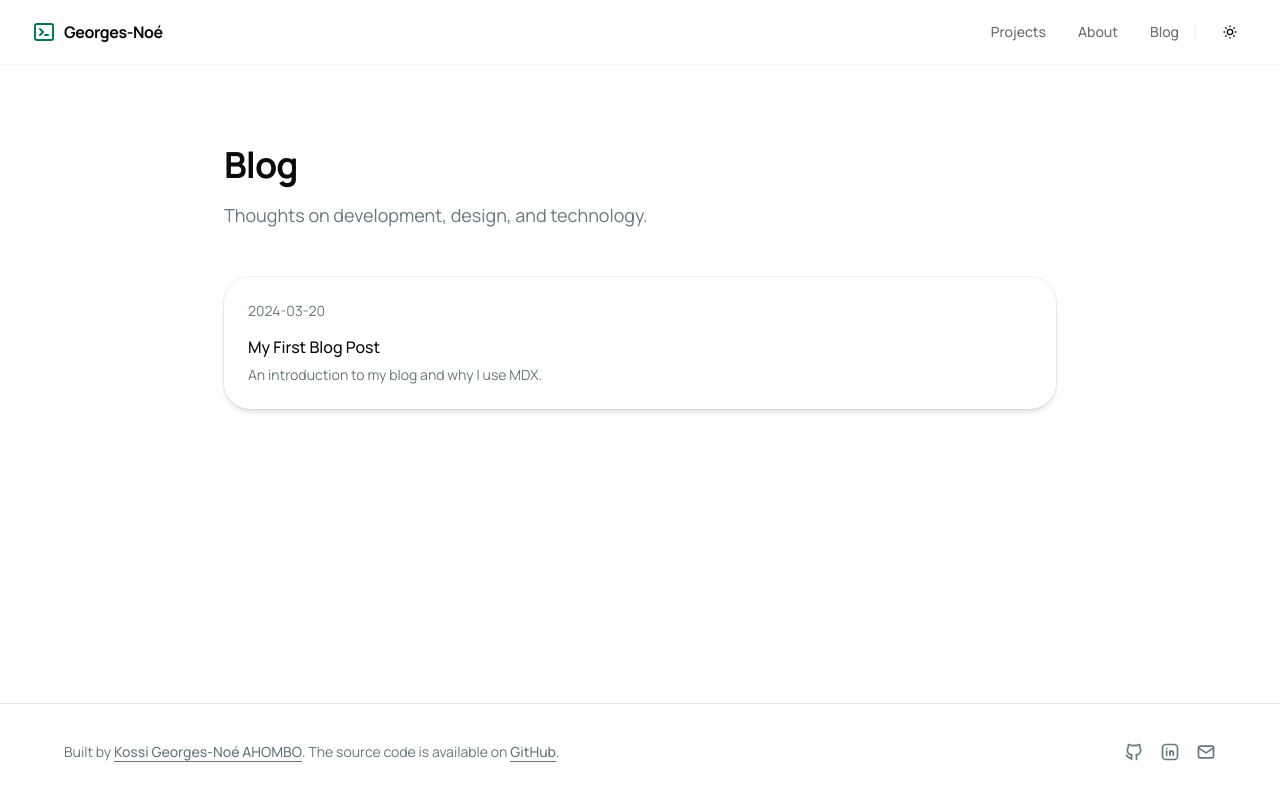
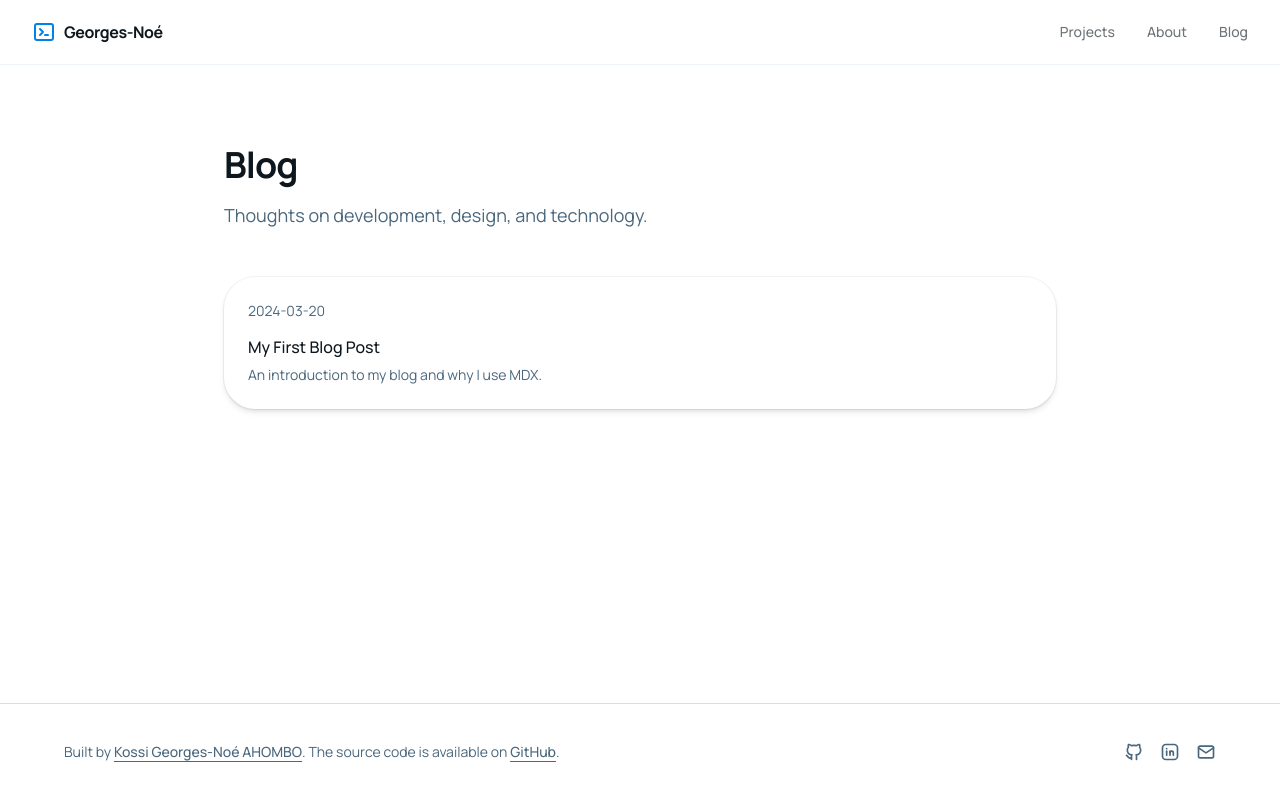
Before and after one commit to georgesnoe/georgesnoe.github.io, a Next.js app: page /blog in a window 1280 px wide. Built offline with nearby package versions, Linux system fonts and the light colour scheme.

Commit message:
feat: enhance blog functionality with dynamic metadata, sitemap, and new blog posts

```diff
--- /dev/null
+++ b/app/blog/[slug]/layout.tsx
@@ -0,0 +1,23 @@
+import { Metadata } from "next"
+import { blogPosts } from "@/lib/blog"
+
+type Props = {
+    params: Promise<{ slug: string }>
+}
+
+export async function generateMetadata({ params }: Props): Promise<Metadata> {
+    const { slug } = await params
+
+    const post = blogPosts.find(p => p.slug === slug)
+
+    return {
+        title: `${post?.title || "Blog Post"} | Georges-Noé`,
+        description: `${post?.description || "Read more about this topic on Georges-Noé's blog."}`,
+    }
+}
+
+export default function BlogPostLayout({
+    children
+}: Readonly<{ children: React.ReactNode }>) {
+    return children
+}
--- a/app/blog/page.tsx
+++ b/app/blog/page.tsx
@@ -1,16 +1,13 @@
 import Link from "next/link"
 import { Card, CardDescription, CardHeader, CardTitle } from "@/components/ui/card"
 import { FadeIn } from "@/components/fade-in"
+import { Metadata } from "next"
+import { blogPosts } from "@/lib/blog"
 
-// In a real app, you'd fetch this from the filesystem or a CMS
-const posts = [
-  {
-    slug: "first-post",
-    title: "My First Blog Post",
-    description: "An introduction to my blog and why I use MDX.",
-    date: "2024-03-20",
-  },
-]
+export const metadata: Metadata = {
+  title: "Blog | Georges-Noé",
+  description: "Thoughts on development, design, and technology.",
+}
 
 export default function BlogPage() {
   return (
@@ -25,7 +22,7 @@ export default function BlogPage() {
       </FadeIn>
 
       <div className="grid gap-6">
-        {posts.map((post, index) => (
+        {blogPosts.map((post, index) => (
           <FadeIn key={post.slug} delay={index * 0.1}>
             <Link href={`/blog/${post.slug}`}>
               <Card className="hover:bg-muted/50 transition-colors border-muted-foreground/10">
--- a/app/globals.css
+++ b/app/globals.css
@@ -1,8 +1,6 @@
 @import "tailwindcss";
 @import "tw-animate-css";
 @import "shadcn/tailwind.css";
-
-@custom-variant dark (&:is(.dark *));
 
 @theme inline {
     --font-heading: var(--font-sans);
@@ -49,55 +47,39 @@
 
 :root {
     --background: oklch(1 0 0);
-    --foreground: oklch(0.148 0.004 228.8);
+    --foreground: oklch(0.2 0.02 240);
     --card: oklch(1 0 0);
-    --card-foreground: oklch(0.148 0.004 228.8);
+    --card-foreground: oklch(0.2 0.02 240);
     --popover: oklch(1 0 0);
-    --popover-foreground: oklch(0.148 0.004 228.8);
-    --primary: oklch(0.508 0.118 165.612);
-    --primary-foreground: oklch(0.979 0.021 166.113);
-    --secondary: oklch(0.967 0.001 286.375);
-    --secondary-foreground: oklch(0.21 0.006 285.885);
-    --muted: oklch(0.963 0.002 197.1);
-    --muted-foreground: oklch(0.56 0.021 213.5);
-    --accent: oklch(0.963 0.002 197.1);
-    --accent-foreground: oklch(0.218 0.008 223.9);
-    --destructive: oklch(0.577 0.245 27.325);
-    --border: oklch(0.925 0.005 214.3);
-    --input: oklch(0.925 0.005 214.3);
-    --ring: oklch(0.723 0.014 214.4);
-    --chart-1: oklch(0.845 0.143 164.978);
-    --chart-2: oklch(0.696 0.17 162.48);
-    --chart-3: oklch(0.596 0.145 163.225);
-    --chart-4: oklch(0.508 0.118 165.612);
-    --chart-5: oklch(0.432 0.095 166.913);
-    --radius: 0.625rem;
-    --sidebar: oklch(0.987 0.002 197.1);
-    --sidebar-foreground: oklch(0.148 0.004 228.8);
-    --sidebar-primary: oklch(0.596 0.145 163.225);
-    --sidebar-primary-foreground: oklch(0.979 0.021 166.113);
-    --sidebar-accent: oklch(0.963 0.002 197.1);
-    --sidebar-accent-foreground: oklch(0.218 0.008 223.9);
-    --sidebar-border: oklch(0.925 0.005 214.3);
-    --sidebar-ring: oklch(0.723 0.014 214.4);
-}
+    --popover-foreground: oklch(0.2 0.02 240);
+    --primary: oklch(0.6 0.18 250);
+    --primary-foreground: oklch(0.98 0.01 250);
+    --secondary: oklch(0.95 0.03 260);
+    --secondary-foreground: oklch(0.3 0.1 260);
+    --muted: oklch(0.97 0.01 240);
+    --muted-foreground: oklch(0.5 0.05 240);
+    --accent: oklch(0.92 0.05 280);
+    --accent-foreground: oklch(0.3 0.15 280);
+    --destructive: oklch(0.6 0.2 20);
+    --border: oklch(0.9 0.02 240);
+    --input: oklch(0.9 0.02 240);
+    --ring: oklch(0.7 0.1 250);
+    --chart-1: oklch(0.7 0.15 200);
+    --chart-2: oklch(0.6 0.18 180);
+    --chart-3: oklch(0.5 0.15 160);
+    --chart-4: oklch(0.4 0.12 140);
+    --chart-5: oklch(0.3 0.1 120);
+    --radius: 0.75rem;
+    --sidebar: oklch(0.98 0.01 240);
+    --sidebar-foreground: oklch(0.2 0.02 240);
+    --sidebar-primary: oklch(0.6 0.18 250);
+    --sidebar-primary-foreground: oklch(0.98 0.01 250);
+    --sidebar-accent: oklch(0.95 0.03 260);
+    --sidebar-accent-foreground: oklch(0.3 0.1 260);
+    --sidebar-border: oklch(0.9 0.02 240);
+    --sidebar-ring: oklch(0.7 0.1 250);
 
-.dark {
-    --background: oklch(0.148 0.004 228.8);
-    --foreground: oklch(0.987 0.002 197.1);
-    --card: oklch(0.218 0.008 223.9);
-    --card-foreground: oklch(0.987 0.002 197.1);
-    --popover: oklch(0.218 0.008 223.9);
-    --popover-foreground: oklch(0.987 0.002 197.1);
-    --primary: oklch(0.432 0.095 166.913);
-    --primary-foreground: oklch(0.979 0.021 166.113);
-    --secondary: oklch(0.274 0.006 286.033);
-    --secondary-foreground: oklch(0.985 0 0);
-    --muted: oklch(0.275 0.011 216.9);
-    --muted-foreground: oklch(0.723 0.014 214.4);
-    --accent: oklch(0.275 0.011 216.9);
-    --accent-foreground: oklch(0.987 0.002 197.1);
-    --destructive: oklch(0.704 0.191 22.216);
+    /*
     --border: oklch(1 0 0 / 10%);
     --input: oklch(1 0 0 / 15%);
     --ring: oklch(0.56 0.021 213.5);
@@ -114,6 +96,7 @@
     --sidebar-accent-foreground: oklch(0.987 0.002 197.1);
     --sidebar-border: oklch(1 0 0 / 10%);
     --sidebar-ring: oklch(0.56 0.021 213.5);
+    */
 }
 
 @layer base {
--- a/app/layout.tsx
+++ b/app/layout.tsx
@@ -1,4 +1,5 @@
 import { Geist_Mono, Manrope } from "next/font/google"
+import { Metadata } from "next"
 
 import "./globals.css"
 import { ThemeProvider } from "@/components/theme-provider"
@@ -13,6 +14,40 @@ const fontMono = Geist_Mono({
   subsets: ["latin"],
   variable: "--font-mono",
 })
+
+export const metadata: Metadata = {
+  title: {
+    default: "Kossi Georges-Noé AHOMBO | Full Stack Software Engineer",
+    template: "%s | Georges-Noé",
+  },
+  description:
+    "Software Engineer & Information Systems student passionate about building clean, scalable, and well-crafted digital products.",
+  keywords: [
+    "Software Engineer",
+    "Full Stack",
+    "Next.js",
+    "TypeScript",
+    "Lomé, Togo",
+  ],
+  authors: [{ name: "Kossi Georges-Noé AHOMBO" }],
+  openGraph: {
+    title: "Kossi Georges-Noé AHOMBO",
+    description:
+      "Software Engineer & Information Systems student passionate about building clean, scalable, and well-crafted digital products.",
+    url: "https://www.georgesnoe.fr.eu.org",
+    siteName: "Georges-Noé Portfolio",
+    locale: "en_US",
+    type: "website",
+  },
+  robots: {
+    index: true,
+    follow: true,
+  },
+}
+
+export const viewport = {
+  themeColor: "#6366f1",
+}
 
 export default function RootLayout({
   children,
--- /dev/null
+++ b/app/robots.ts
@@ -0,0 +1,13 @@
+import { MetadataRoute } from "next"
+
+export const dynamic = "force-static"
+
+export default function robots(): MetadataRoute.Robots {
+  return {
+    rules: {
+      userAgent: "*",
+      allow: "/",
+    },
+    sitemap: "https://georgesnoe.fr.eu.org/sitemap.xml",
+  }
+}
--- /dev/null
+++ b/app/sitemap.ts
@@ -0,0 +1,31 @@
+import { MetadataRoute } from "next"
+import { blogPosts } from "@/lib/blog"
+
+export const dynamic = "force-static"
+
+export default function sitemap(): MetadataRoute.Sitemap {
+  const baseUrl = "https://georgesnoe.fr.eu.org"
+
+  const blogPostsSitemap: MetadataRoute.Sitemap = blogPosts.map((post) => ({
+    url: `${baseUrl}/blog/${post.slug}`,
+    lastModified: new Date(),
+    changeFrequency: "weekly",
+    priority: 0.6,
+  }))
+
+  return [
+    {
+      url: baseUrl,
+      lastModified: new Date(),
+      changeFrequency: "monthly",
+      priority: 1,
+    },
+    {
+      url: `${baseUrl}/blog`,
+      lastModified: new Date(),
+      changeFrequency: "weekly",
+      priority: 0.8,
+    },
+    ...blogPostsSitemap,
+  ]
+}
--- a/components/navbar.tsx
+++ b/components/navbar.tsx
@@ -44,29 +44,6 @@ export function Navbar() {
               Blog
             </Link>
           </nav>
-          <div className="h-4 w-px bg-border/60" />
-          <DropdownMenu>
-            <DropdownMenuTrigger
-              render={(props) => (
-                <Button variant="ghost" size="icon" className="h-9 w-9" {...props}>
-                  <IconSun className="h-[1.2rem] w-[1.2rem] scale-100 rotate-0 transition-all dark:scale-0 dark:-rotate-90" />
-                  <IconMoon className="absolute h-[1.2rem] w-[1.2rem] scale-0 rotate-90 transition-all dark:scale-100 dark:rotate-0" />
-                  <span className="sr-only">Toggle theme</span>
-                </Button>
-              )}
-            />
-            <DropdownMenuContent align="end" className="min-w-32">
-              <DropdownMenuItem onClick={() => setTheme("light")}>
-                Light
-              </DropdownMenuItem>
-              <DropdownMenuItem onClick={() => setTheme("dark")}>
-                Dark
-              </DropdownMenuItem>
-              <DropdownMenuItem onClick={() => setTheme("system")}>
-                System
-              </DropdownMenuItem>
-            </DropdownMenuContent>
-          </DropdownMenu>
         </div>
       </div>
     </nav>
--- /dev/null
+++ b/lib/blog.ts
@@ -0,0 +1,8 @@
+export const blogPosts = [
+  {
+    slug: "first-post",
+    title: "My First Blog Post",
+    description: "An introduction to my blog and why I use MDX.",
+    date: "2024-03-20",
+  },
+]
--- a/lib/data.ts
+++ b/lib/data.ts
@@ -12,6 +12,47 @@ I speak Ewe (native), French, English, and a bit of Spanish and Deutsch.`,
   linkedin: "https://linkedin.com/in/kossigeorgesnoeahombo",
   location: "Lomé, Togo",
 }
+
+export const currentFocus = [
+  {
+    title: "Distributed Systems",
+    description: "Exploring P2P protocols and decentralized architectures for resilient applications.",
+    icon: "IconNetwork",
+  },
+  {
+    title: "AI Integration",
+    description: "Building LLM-powered tools to enhance developer productivity and user experience.",
+    icon: "IconRobot",
+  },
+  {
+    title: "Entrepreneurship",
+    description: "Learning how to turn technical solutions into viable business products.",
+    icon: "IconRocket",
+  },
+]
+
+export const funFacts = [
+  {
+    label: "Coffee Consumption",
+    value: "Low",
+    description: "Preferring clarity and focus over caffeine.",
+  },
+  {
+    label: "Favorite Editor",
+    value: "Neovim",
+    description: "Because I love my keyboard and hate my mouse.",
+  },
+  {
+    label: "Learning Style",
+    value: "Build & Break",
+    description: "I learn best by breaking things and then fixing them.",
+  },
+  {
+    label: "Organization",
+    value: "Notion",
+    description: "My second brain for planning and documentation.",
+  },
+]
 
 export const projects = [
   {
@@ -125,7 +166,7 @@ export const toolsSetup = [
     link: "https://github.com/georgesnoe/dotfiles",
   },
   {
-    name: "Linear",
-    description: "Used for project management and tracking my personal development progress.",
+    name: "Notion",
+    description: "Used for project management, knowledge base, and tracking my personal development progress.",
   },
 ]
--- a/mdx-components.tsx
+++ b/mdx-components.tsx
@@ -28,14 +28,24 @@ export function useMDXComponents(components: MDXComponents): MDXComponents {
       </ul>
     ),
     code: ({ children }) => (
-      <code className="relative rounded bg-muted px-[0.3rem] py-[0.2rem] font-mono text-sm font-semibold">
+      <code className="font-mono text-sm font-semibold">
         {children}
       </code>
     ),
     pre: ({ children }) => (
-      <pre className="mb-4 mt-6 overflow-x-auto rounded-lg border bg-black p-4 text-white">
-        {children}
-      </pre>
+      <div className="group relative mb-4 mt-6 overflow-hidden rounded-xl border border-border/50 bg-zinc-950 shadow-2xl">
+        <div className="flex items-center justify-between px-4 py-2 bg-zinc-900/50 border-b border-border/50">
+          <div className="flex gap-1.5">
+            <div className="h-3 w-3 rounded-full bg-red-500/80" />
+            <div className="h-3 w-3 rounded-full bg-amber-500/80" />
+            <div className="h-3 w-3 rounded-full bg-emerald-500/80" />
+          </div>
+          <span className="text-xs text-zinc-500 font-mono">code</span>
+        </div>
+        <pre className="overflow-x-auto p-4 text-zinc-100 font-mono text-sm leading-relaxed">
+          {children}
+        </pre>
+      </div>
     ),
     ...components,
   }
```
Also changed, not shown: app/page.tsx (+80 -27 lines).
